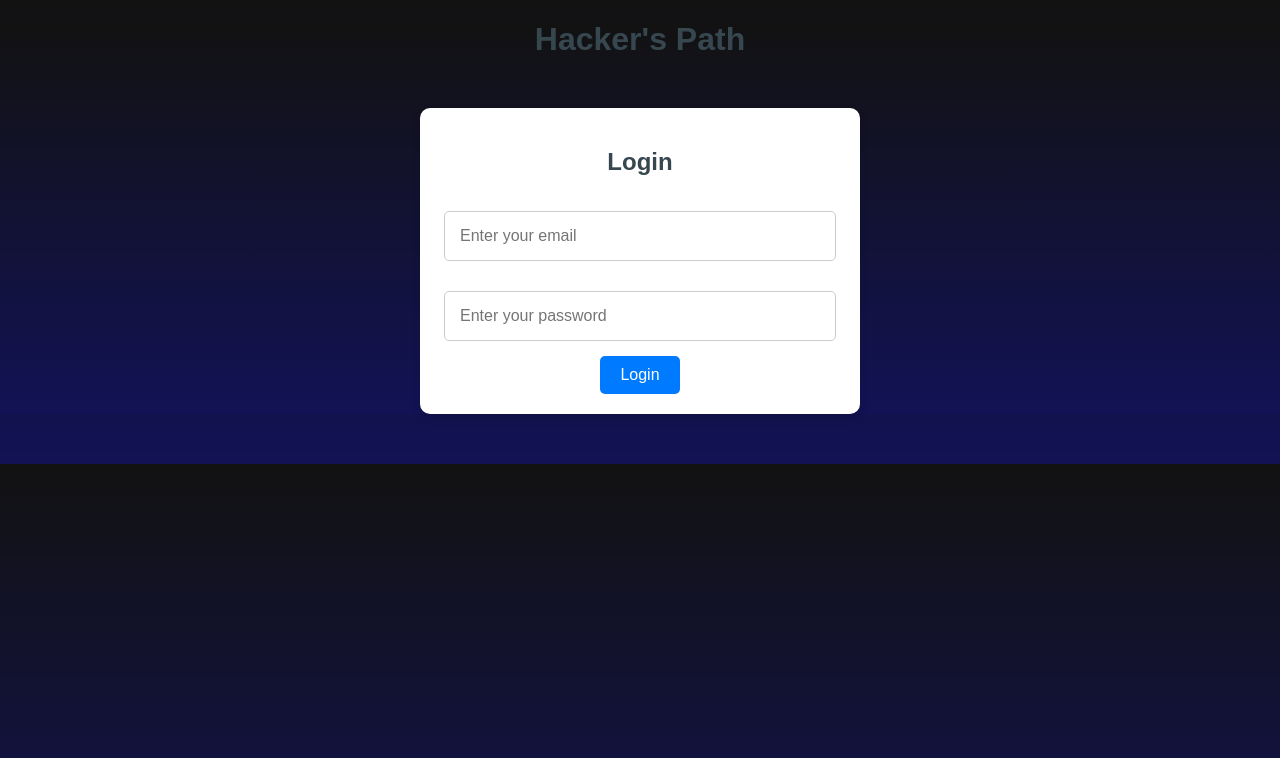
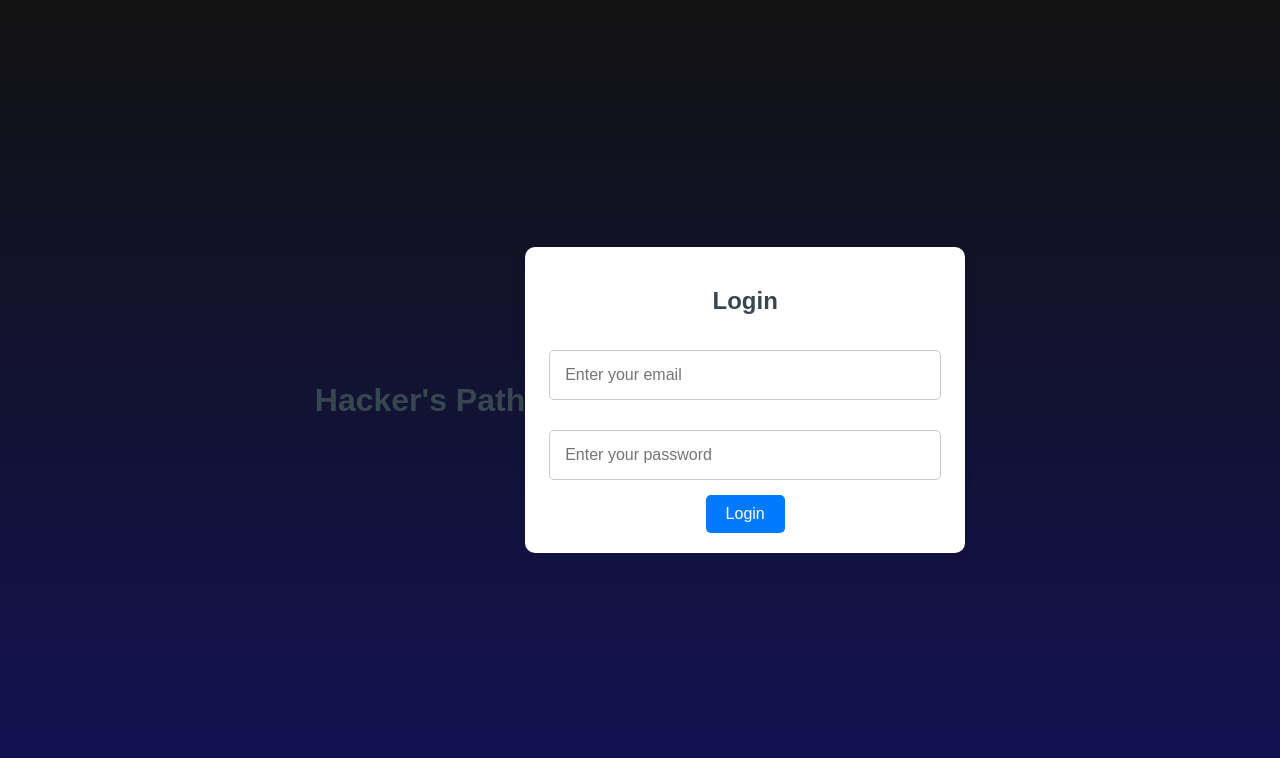
Before and after one commit to J4-CK/-test--Hackers-Path, a Next.js app: page /login in a window 1280 px wide. Shown: the top 758 px of the page. Built offline with nearby package versions, Linux system fonts and the light colour scheme.

Commit message:
Update styles.css

```diff
--- a/public/styles.css
+++ b/public/styles.css
@@ -2,21 +2,30 @@
 
 body {
   font-family: Arial, sans-serif;
-  background: linear-gradient(to bottom, #121212, #121255);
+  height: 100vh; /* Ensures body covers the full viewport height */
   margin: 0;
   padding: 0;
+  display: flex; /* Center content if needed */
+  justify-content: center; /* Center horizontally */
+  align-items: center; /* Center vertically */
   text-align: center;
   color: #37474f;
+
+  /* Smooth Gradient Background */
+  background: linear-gradient(to bottom, #121212, #121255);
+  background-repeat: no-repeat; /* Prevent repeating */
+  background-attachment: fixed; /* Keeps the gradient fixed during scrolling */
+  background-size: cover; /* Ensures it covers the full viewport */
 }
 
 /* Container Styling */
 .container {
   max-width: 400px;
-  margin: 50px auto;
   padding: 20px;
   background-color: white;
   border-radius: 10px;
   box-shadow: 0 4px 10px rgba(0, 0, 0, 0.1);
+  margin: 0 auto; /* Center horizontally within the viewport */
 }
 
 /* Input Fields */
```
